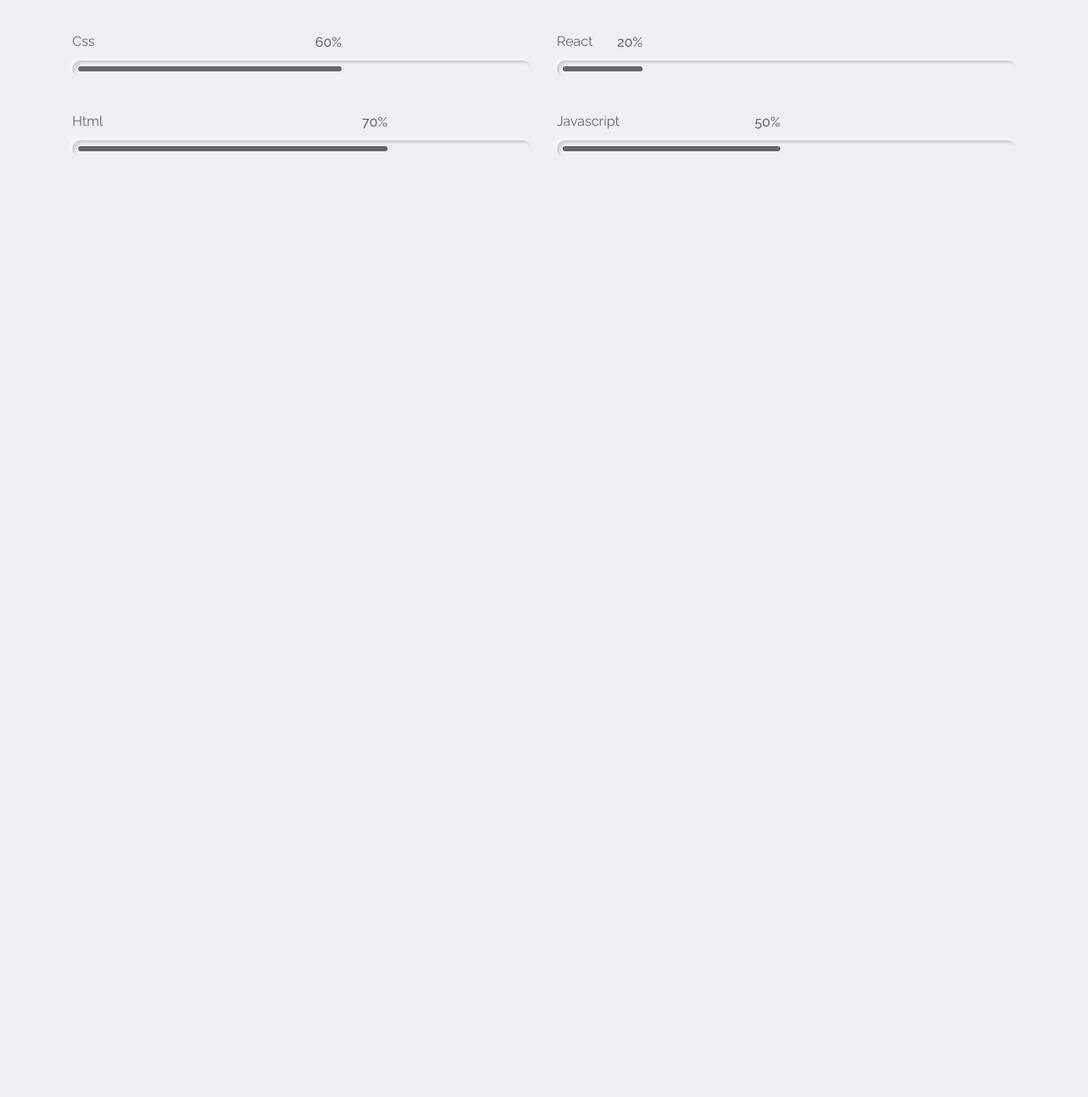
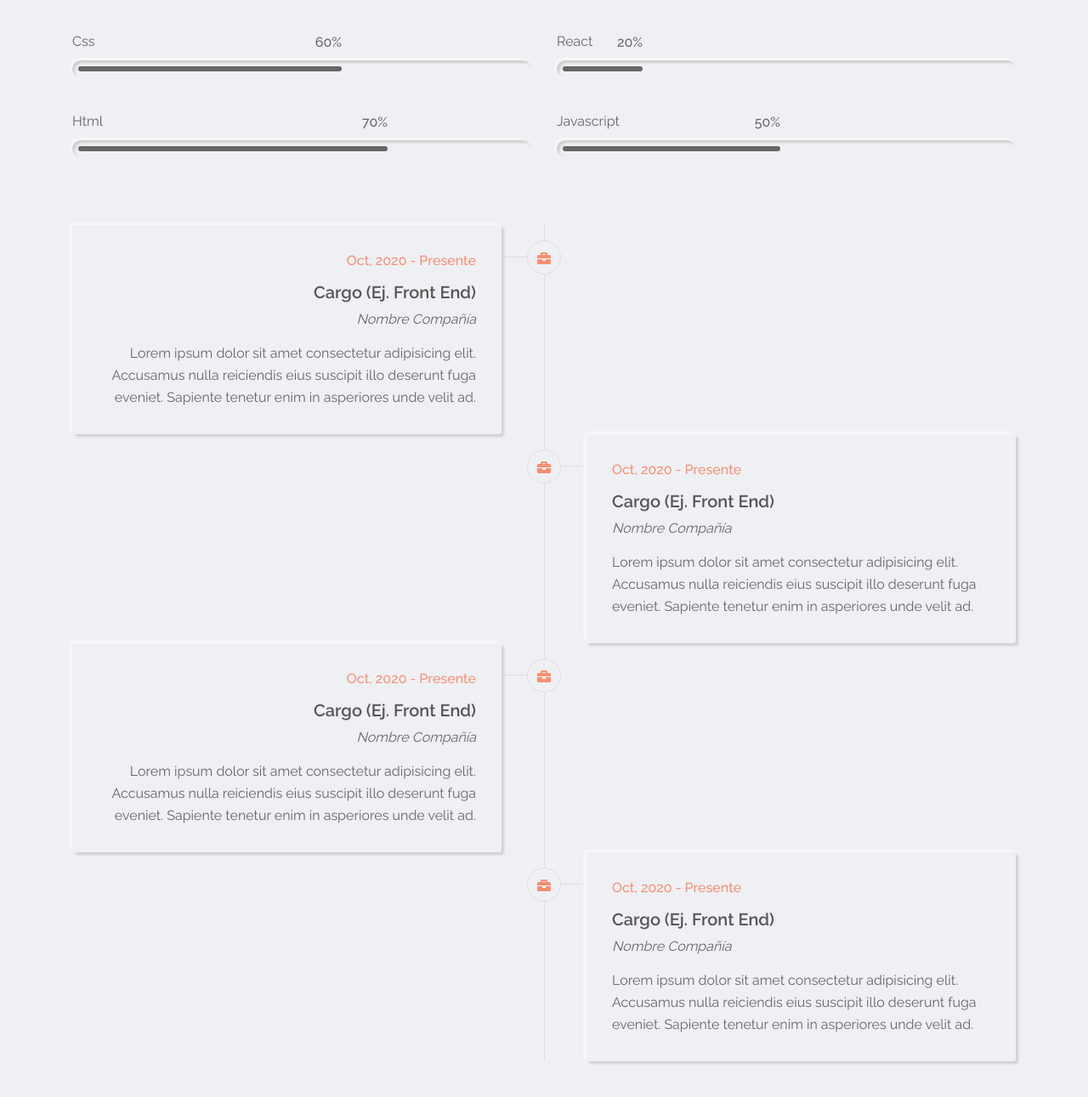
Before and after one commit to JFelixZuniga/portafolio, a plain HTML site: page index.html in a window 1280 px wide. Shown: the part 1706-2997 px from the top of the page at 85% size. Before the commit the page ends 1971 px from the top, so only its background shows below. Drawn offline with Linux system fonts and the light colour scheme.

Commit message:
09 - sección experience finalizada

```diff
--- a/css/style.css
+++ b/css/style.css
@@ -492,7 +492,7 @@ img {
 .about-section .skills {
   padding: 0 0 4rem;
 }
-.about-section .skills .skill-item{
+.about-section .skills .skill-item {
   flex: 0 0 50%;
   max-width: 50%;
   padding: 0 1.5rem;
@@ -508,14 +508,13 @@ img {
   height: 2rem;
   border-radius: 1rem;
   position: relative;
-
 }
-.about-section .skills .skill-item .progress-bar{
+.about-section .skills .skill-item .progress-bar {
   background-color: var(--text-black-600);
-  height: .6rem;
+  height: 0.6rem;
   position: absolute;
-  left: .7rem;
-  top: .7rem;
+  left: 0.7rem;
+  top: 0.7rem;
   border-radius: 1rem;
 }
 .about-section .skills .skill-item .progress-bar span {
@@ -527,5 +526,98 @@ img {
   color: var(--text-black-600);
   margin-top: -4rem;
 }
+.about-section .experience {
+  padding-bottom: 8rem;
+}
+.about-section .timeline {
+  flex: 0 0 100%;
+  max-width: 100%;
+  position: relative;
+}
+.about-section .timeline::before {
+  content: "";
+  position: absolute;
+  width: 0.1rem;
+  height: 100%;
+  left: 50%;
+  top: 0;
+  background-color: var(--bg-black-100);
+}
+.about-section .timeline .timeline-item {
+  flex: 0 0 100%;
+  max-width: 100%;
+  padding: 0 1.5rem;
+}
+.about-section .timeline .timeline-item:nth-child(odd) {
+  padding-right: calc(50% + 5rem);
+  text-align: right;
+}
+.about-section .timeline .timeline-item:nth-child(even) {
+  padding-left: calc(50% + 5rem);
+}
+.about-section .timeline .timeline-item-inner {
+  padding: 3rem;
+  border-radius: 0.3rem;
+  position: relative;
+}
+.about-section .timeline .timeline-item-inner::before {
+  content: "";
+  position: absolute;
+  width: 3rem;
+  height: .1rem;
+  top: 3.7rem;
+  background-color: var(--bg-black-100);
+  z-index: -1;
+}
+.about-section .timeline .timeline-item:nth-child(odd) .timeline-item-inner::before {
+  right: -3rem;
+}.about-section .timeline .timeline-item:nth-child(even) .timeline-item-inner::before {
+  left: -3rem;
+}
+.about-section .timeline .timeline-item-inner .icon {
+  height: 4rem;
+  width: 4rem;
+  text-align: center;
+  line-height: 4rem;
+  position: absolute;
+  top: 1.8rem;
+  border-radius: 50%;
+  font-size: 1.6rem;
+  color: var(--skin-color);
+  background-color: var(--bg-black-50);
+  border: 0.1rem solid var(--bg-black-100);
+}
+.about-section .timeline .timeline-item:nth-child(odd) .icon {
+  right: -7rem;
+}
+.about-section .timeline .timeline-item:nth-child(even) .icon {
+  left: -7rem;
+}
+.about-section .timeline .timeline-item-inner span {
+  font-weight: 500;
+  color: var(--skin-color);
+  display: block;
+  margin: 0 0 1rem;
+  text-transform: capitalize;
+}
+.about-section .timeline .timeline-item-inner h3 {
+  font-size: 2rem;
+  color: var(--text-black-700);
+  font-weight: 600;
+  margin: 0 0 0.5rem;
+  text-transform: capitalize;
+}
+.about-section .timeline .timeline-item-inner h4 {
+  font-size: 1.6rem;
+  font-style: italic;
+  color: var(--text-black-600);
+  margin: 0;
+}
+.about-section .timeline .timeline-item-inner p {
+  font-size: 1.6rem;
+  color: var(--text-black-600);
+  line-height: 2.6rem;
+  margin: 1.5rem 0 0;
+}
 
 /************* About me style end *************/
--- a/index.html
+++ b/index.html
@@ -153,10 +153,18 @@
             </div>
             <!-- Social links start -->
             <div class="social-links">
-              <a href="#" class="outer-shadow hover-in-shadow" target="_blank"><i class="fab fa-facebook-f"></i></a>
-              <a href="#" class="outer-shadow hover-in-shadow" target="_blank"><i class="fab fa-twitter"></i></a>
-              <a href="#" class="outer-shadow hover-in-shadow" target="_blank"><i class="fab fa-instagram"></i></a>
-              <a href="#" class="outer-shadow hover-in-shadow" target="_blank"><i class="fab fa-linkedin-in"></i></a>
+              <a href="#" class="outer-shadow hover-in-shadow" target="_blank"
+                ><i class="fab fa-facebook-f"></i
+              ></a>
+              <a href="#" class="outer-shadow hover-in-shadow" target="_blank"
+                ><i class="fab fa-twitter"></i
+              ></a>
+              <a href="#" class="outer-shadow hover-in-shadow" target="_blank"
+                ><i class="fab fa-instagram"></i
+              ></a>
+              <a href="#" class="outer-shadow hover-in-shadow" target="_blank"
+                ><i class="fab fa-linkedin-in"></i
+              ></a>
             </div>
             <!-- Social links end -->
           </div>
@@ -189,7 +197,9 @@
         <!-- About tabs start -->
         <div class="row">
           <div class="about-tabs">
-            <span class="tab-item outer-shadow active" data-target=".skills">Habilidades</span>
+            <span class="tab-item outer-shadow active" data-target=".skills"
+              >Habilidades</span
+            >
             <span class="tab-item" data-target=".experience">Experiencia</span>
             <span class="tab-item" data-target=".education">Educación</span>
           </div>
@@ -265,7 +275,80 @@
         </div>
         <!-- Skills end -->
         <!-- Experience start -->
-
+        <div class="row">
+          <div class="experience tab-content">
+            <div class="row">
+              <div class="timeline">
+                <div class="row">
+                  <!-- Timeline start -->
+                  <div class="timeline-item">
+                    <div class="timeline-item-inner outer-shadow">
+                      <i class="fas fa-briefcase icon"></i>
+                      <span>Oct, 2020 - Presente</span>
+                      <h3>Cargo (ej. front end)</h3>
+                      <h4>Nombre Compañía</h4>
+                      <p>
+                        Lorem ipsum dolor sit amet consectetur adipisicing elit.
+                        Accusamus nulla reiciendis eius suscipit illo deserunt
+                        fuga eveniet. Sapiente tenetur enim in asperiores unde
+                        velit ad.
+                      </p>
+                    </div>
+                  </div>
+                  <!-- Timeline end -->
+                  <!-- Timeline start -->
+                  <div class="timeline-item">
+                    <div class="timeline-item-inner outer-shadow">
+                      <i class="fas fa-briefcase icon"></i>
+                      <span>Oct, 2020 - Presente</span>
+                      <h3>Cargo (ej. front end)</h3>
+                      <h4>Nombre Compañía</h4>
+                      <p>
+                        Lorem ipsum dolor sit amet consectetur adipisicing elit.
+                        Accusamus nulla reiciendis eius suscipit illo deserunt
+                        fuga eveniet. Sapiente tenetur enim in asperiores unde
+                        velit ad.
+                      </p>
+                    </div>
+                  </div>
+                  <!-- Timeline end -->
+                  <!-- Timeline start -->
+                  <div class="timeline-item">
+                    <div class="timeline-item-inner outer-shadow">
+                      <i class="fas fa-briefcase icon"></i>
+                      <span>Oct, 2020 - Presente</span>
+                      <h3>Cargo (ej. front end)</h3>
+                      <h4>Nombre Compañía</h4>
+                      <p>
+                        Lorem ipsum dolor sit amet consectetur adipisicing elit.
+                        Accusamus nulla reiciendis eius suscipit illo deserunt
+                        fuga eveniet. Sapiente tenetur enim in asperiores unde
+                        velit ad.
+                      </p>
+                    </div>
+                  </div>
+                  <!-- Timeline end -->
+                  <!-- Timeline start -->
+                  <div class="timeline-item">
+                    <div class="timeline-item-inner outer-shadow">
+                      <i class="fas fa-briefcase icon"></i>
+                      <span>Oct, 2020 - Presente</span>
+                      <h3>Cargo (ej. front end)</h3>
+                      <h4>Nombre Compañía</h4>
+                      <p>
+                        Lorem ipsum dolor sit amet consectetur adipisicing elit.
+                        Accusamus nulla reiciendis eius suscipit illo deserunt
+                        fuga eveniet. Sapiente tenetur enim in asperiores unde
+                        velit ad.
+                      </p>
+                    </div>
+                  </div>
+                  <!-- Timeline end -->
+                </div>
+              </div>
+            </div>
+          </div>
+        </div>
         <!-- Experience end -->
       </div>
     </section>
```
